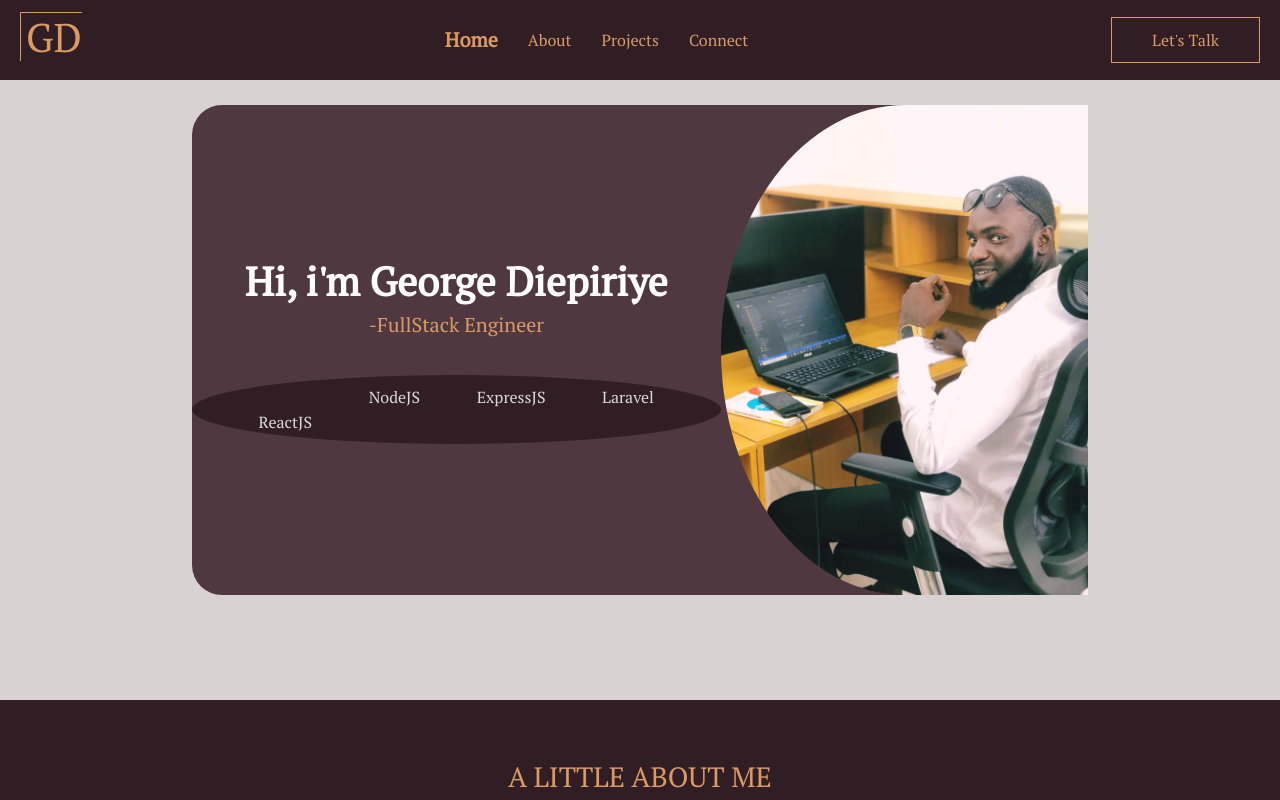
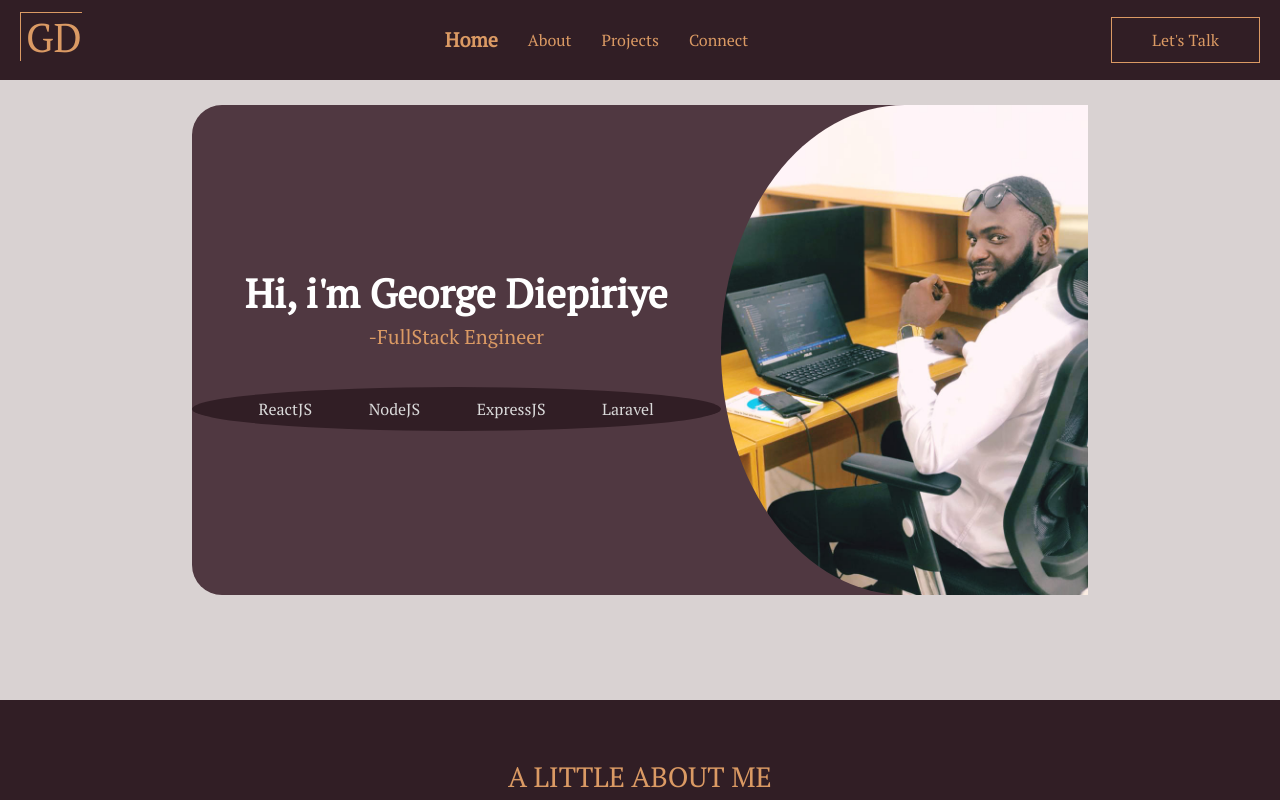
Before and after one commit to georgediepiriye/georgediepiriye, a React (Create React App) app: page / in a window 1280 px wide. Shown: the top 800 px of the page. Built offline with nearby package versions, Linux system fonts and the light colour scheme.

Commit message:
fixed a bug in home component

```diff
--- a/src/components/Home.jsx
+++ b/src/components/Home.jsx
@@ -116,24 +116,10 @@ const Home = () => {
 
           <BottomBox>
             <SkillsBox>
-              <BottomText
-                style={{
-                  borderRadius: "20px 20px 0px 0px",
-                  paddingTop: "25px",
-                }}
-              >
-                ReactJS
-              </BottomText>
+              <BottomText>ReactJS</BottomText>
               <BottomText>NodeJS</BottomText>
               <BottomText>ExpressJS</BottomText>
-              <BottomText
-                style={{
-                  paddingBottom: "25px",
-                  borderRadius: "0px 0px 20px 20px",
-                }}
-              >
-                Laravel
-              </BottomText>
+              <BottomText>Laravel</BottomText>
             </SkillsBox>
           </BottomBox>
         </LeftBox>
```
